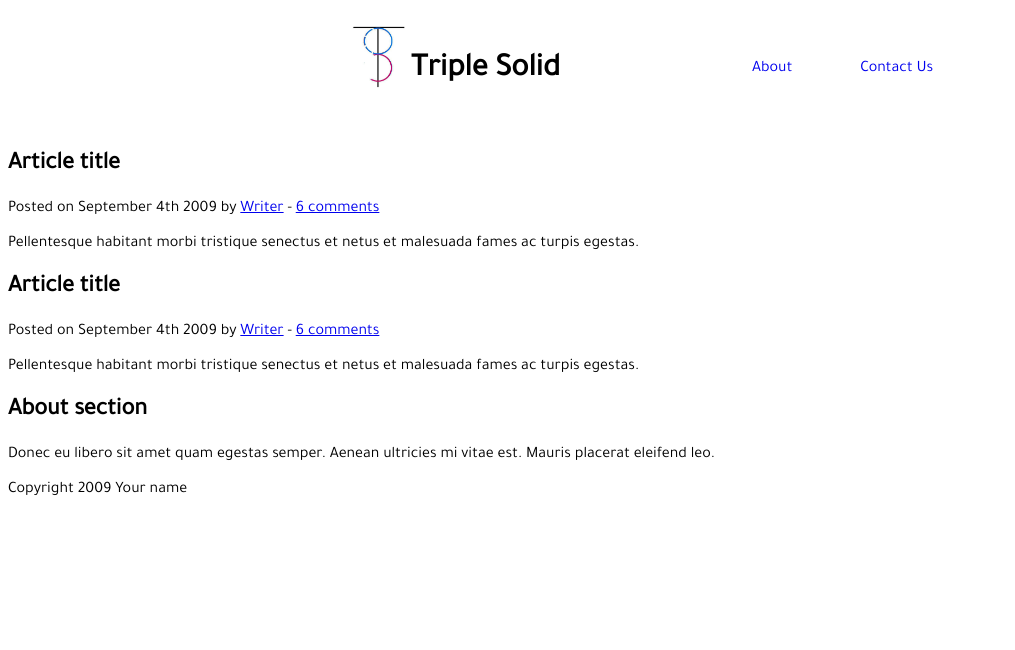
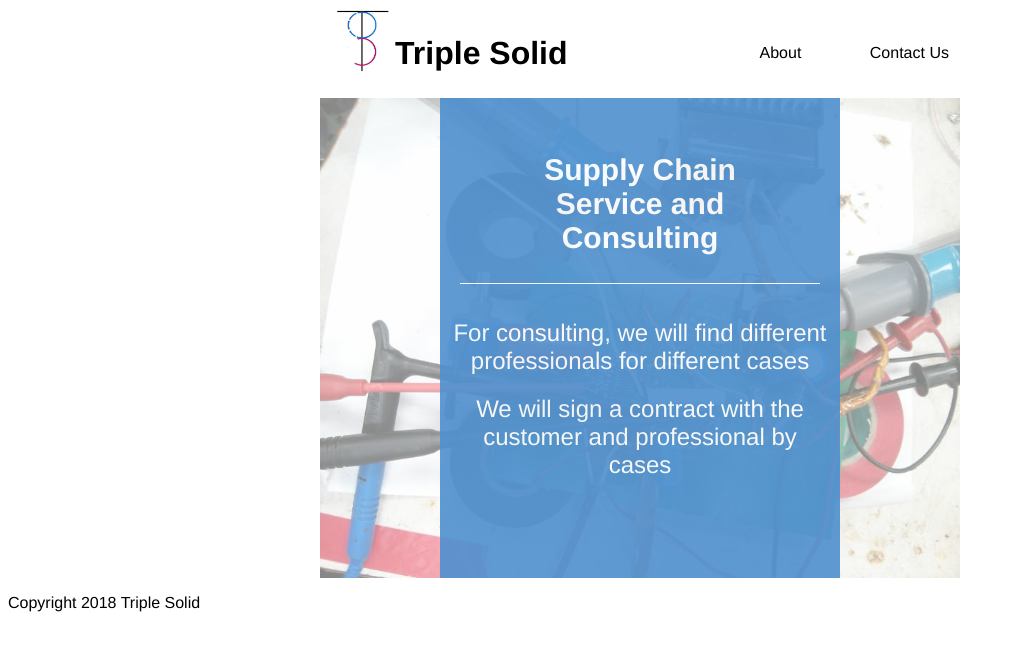
Before and after one commit to clarehsu390/TripleSolid, a plain HTML site: page home.html in a window 1280 px wide. Shown: the whole page, without its empty margins (0-1015 px from the left). Drawn offline with Linux system fonts and the light colour scheme.

Commit message:
Style nav bar and header

```diff
--- a/assets/home.css
+++ b/assets/home.css
@@ -1,10 +1,11 @@
 html {
-    font-family: 'Tajawal', sans-serif;
+    font-family: 'Helvetica', sans-serif;
 }
 .nav-bar {
     display: flex;
     margin: -1em;
-    padding: 2em;
+    padding: 1em;
+    height: 90px;
     justify-content: center;
     align-items: center;
 }
@@ -15,6 +16,7 @@ html {
 }
 .logo h1 {
     font-size: 2em;
+    font-weight: bold;
 }
 #logo-img {
     height: 4em;
@@ -24,4 +26,61 @@ html {
     padding: 2em;
     text-decoration: none;
     font-size: 1em;
+    color: black;
 }
+.links a:hover {
+    color: #4f90cf;
+}
+.landing {
+    display: flex;
+    justify-content: center;
+    height: 30em;
+}
+.landing img {
+    opacity: 0.5;
+}
+.overlay {
+    display: flex;
+    color: white;
+    text-align: center;
+    align-items: center;
+    flex-direction: column;
+    position: absolute;
+    width: 400px;
+    background: #4f90cf;
+    height: 30em;
+    opacity: 0.9;
+}
+.overlay h2 {
+    height: 100px;
+    padding: 1em;
+    width: 300px;
+   font-size: 30px;
+   border-bottom: solid 1px white;
+}
+.hidden {
+    display: none;
+}
+.show {
+    display: flex;
+    justify-content: center;
+    font-size: 24px;
+    animation: fadeIn 2s;
+    padding: 10px;
+}
+
+@keyframes fadeIn{
+    0% {
+        transform: translateY(100%);
+        opacity: 0.3
+    }
+    60% {
+
+        opacity: 0.7
+    }
+    100% {
+        transform: translateY(0%);
+        opacity: 1
+    }
+
+}
--- a/home.html
+++ b/home.html
@@ -25,35 +25,31 @@
 		</nav>
 	</header>
 
-	<section>
-
-		<article>
-			<header>
-				<h2>Article title</h2>
-				<p>Posted on <time datetime="2009-09-04T16:31:24+02:00">September 4th 2009</time> by <a href="#">Writer</a> - <a href="#comments">6 comments</a></p>
-			</header>
-			<p>Pellentesque habitant morbi tristique senectus et netus et malesuada fames ac turpis egestas.</p>
-		</article>
-
-		<article>
-			<header>
-				<h2>Article title</h2>
-				<p>Posted on <time datetime="2009-09-04T16:31:24+02:00">September 4th 2009</time> by <a href="#">Writer</a> - <a href="#comments">6 comments</a></p>
-			</header>
-			<p>Pellentesque habitant morbi tristique senectus et netus et malesuada fames ac turpis egestas.</p>
+	<section class="landing">
+		<img src="assets/image01.png" alt="landing image">
+		<article class="overlay">
+			<h2>Supply Chain Service and Consulting</h2>
+			<span class="hidden" id="first-span">For consulting, we will find different professionals for different cases</span>
+			<span class="hidden" id="second-span">We will sign a contract with the customer and professional by cases</span>
 		</article>
 
 	</section>
 
-	<aside>
-		<h2>About section</h2>
-		<p>Donec eu libero sit amet quam egestas semper. Aenean ultricies mi vitae est. Mauris placerat eleifend leo.</p>
-	</aside>
 
 	<footer>
-		<p>Copyright 2009 Your name</p>
+		<p>Copyright 2018 Triple Solid</p>
 	</footer>
+	<script>
+		let first = document.getElementById('first-span');
+		let second = document.getElementById('second-span');
 
+		const toggleClass = (el) => {
+			el.className += " show";
+		}
+
+		setTimeout(() => toggleClass(first), 1000);
+		setTimeout(() => toggleClass(second), 3000);
+	</script>
 </body>
 
 </html>
```
Also changed, not shown: assets/image01.png (added).
